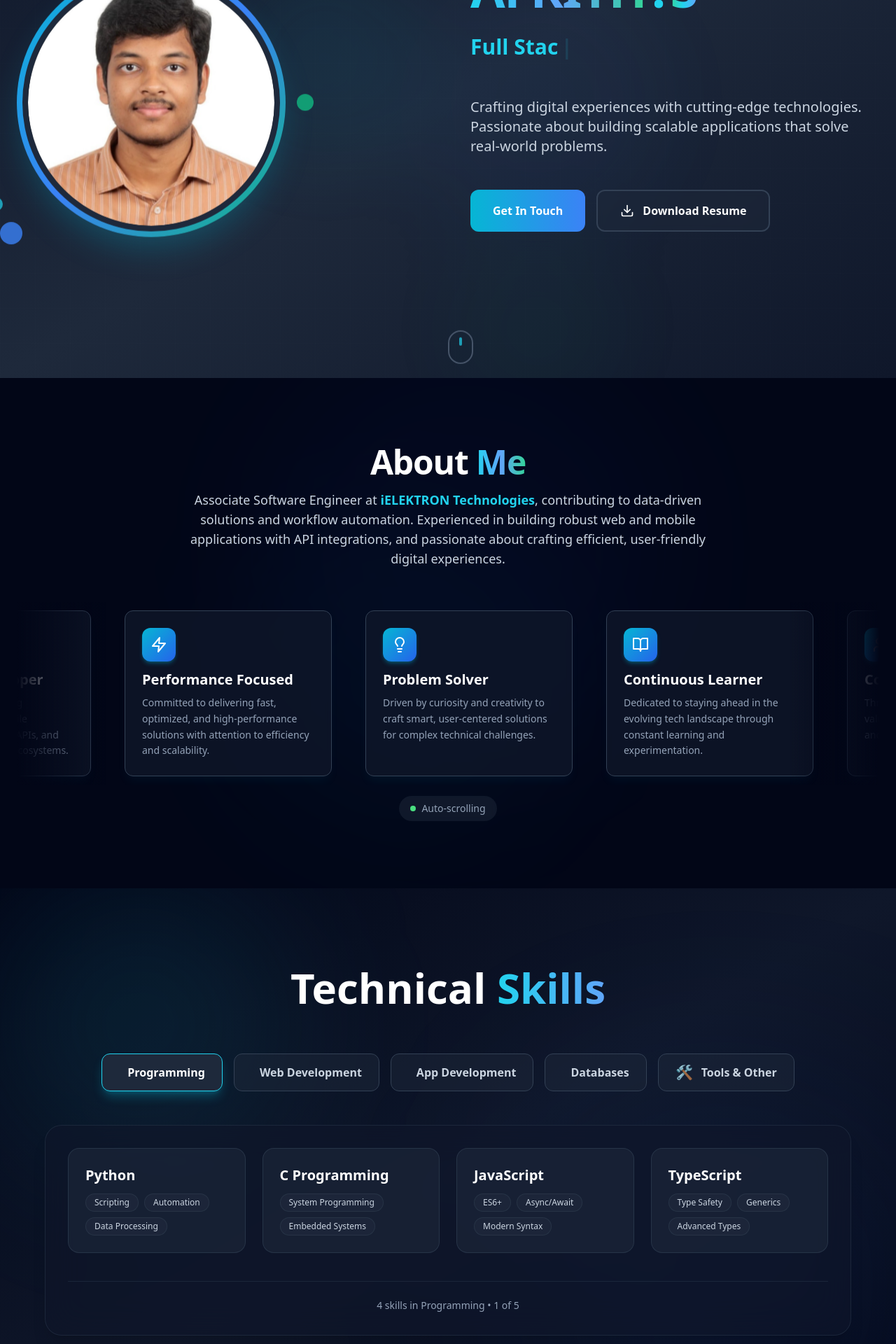
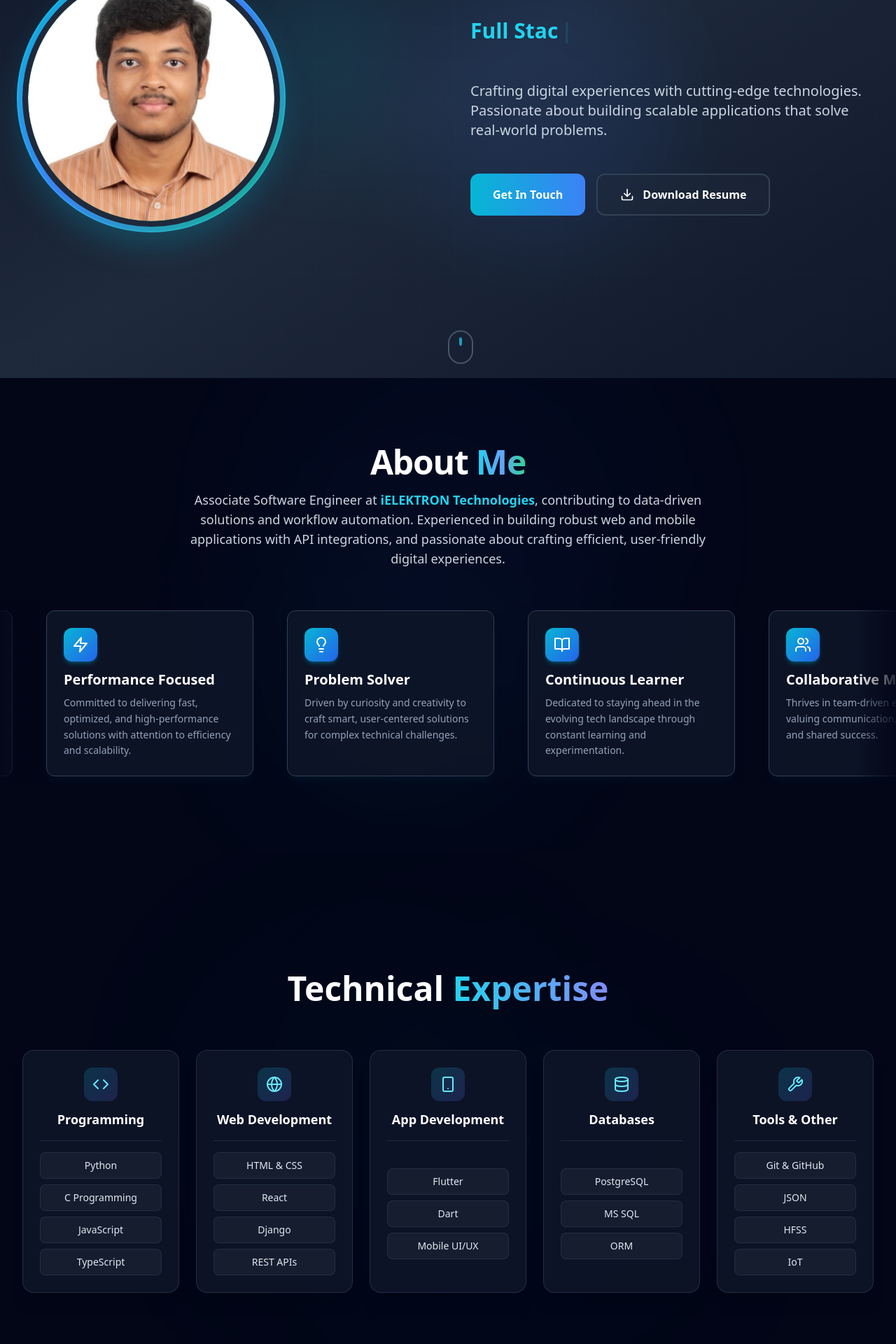
Before and after one commit to afriths/AfrithPortfolio, a React (Vite) app: page / in a window 1280 px wide. Shown: the part 260-2180 px from the top of the page at 70% size. Built offline with nearby package versions, Linux system fonts and the light colour scheme.

Commit message:
skills section ui update2, about made smooth, experience card border look, removed floating effects in home

```diff
--- a/src/components/About.tsx
+++ b/src/components/About.tsx
@@ -26,7 +26,7 @@ export default function About() {
     if (!container) return;
 
     let animationId: number;
-    const scrollSpeed = 0.5;
+    const scrollSpeed = 0.7;
 
     const animateScroll = () => {
       if (!isPaused && container && !isUserScrollingRef.current) {
@@ -109,8 +109,8 @@ export default function About() {
         {/* SCROLLABLE SECTION */}
         <div className="relative py-0 md:py-0">
           {/* Fade overlays */}
-          <div className="absolute inset-y-0 left-0 w-32 bg-gradient-to-r from-slate-950 to-transparent z-20 pointer-events-none" />
-          <div className="absolute inset-y-0 right-0 w-32 bg-gradient-to-l from-slate-950 to-transparent z-20 pointer-events-none" />
+          <div className="absolute inset-y-0 left-0 w-16 bg-gradient-to-r from-slate-950 to-transparent z-20 pointer-events-none -mx-8" />
+          <div className="absolute inset-y-0 right-0 w-16 bg-gradient-to-l from-slate-950 to-transparent z-20 pointer-events-none -mx-8" />
 
           {/* Scroll hint */}
           {showHint && (
@@ -128,7 +128,7 @@ export default function About() {
 
           <div
             ref={containerRef}
-            className="overflow-x-scroll hide-scrollbar flex space-x-6 cursor-grab active:cursor-grabbing"
+            className="overflow-x-scroll hide-scrollbar flex space-x-6 cursor-grab active:cursor-grabbing -mx-8"
             onMouseEnter={handleMouseEnter}
             onMouseLeave={handleMouseLeave}
             onScroll={handleScroll}
@@ -166,16 +166,6 @@ export default function About() {
             })}
           </div>
         </div>
-
-        {/* Status indicator */}
-        <div className="text-center mt-4">
-          <div className="inline-flex items-center space-x-2 bg-slate-800/50 backdrop-blur-sm px-4 py-2 rounded-full">
-            <div className={`w-2 h-2 rounded-full ${isPaused ? 'bg-amber-400 animate-pulse' : 'bg-green-400'}`} />
-            <span className="text-slate-400 text-sm">
-              {isPaused ? 'Paused - Scroll to explore' : 'Auto-scrolling'}
-            </span>
-          </div>
-        </div>
       </div>
 
       {/* Styles */}
--- a/src/components/Contact.tsx
+++ b/src/components/Contact.tsx
@@ -40,7 +40,7 @@ export default function Contact() {
             </h2>
             <div className="w-24 h-1 bg-gradient-to-r from-cyan-500 to-blue-500 mx-auto mb-4 md:mb-6"></div>
             <p className="text-base md:text-lg text-slate-300 max-w-2xl mx-auto px-4">
-              Let's collaborate on your next project. I'm always open to discussing new opportunities and ideas.
+              Let's collaborate on your next project. Open to discussing new opportunities and ideas.
             </p>
           </div>
 
@@ -79,9 +79,6 @@ export default function Contact() {
                 <h3 className="text-xl md:text-2xl font-bold text-white mb-3">
                   Ready to start a conversation?
                 </h3>
-                <p className="text-slate-300 text-sm md:text-base px-4">
-                  Connect with me on social media or send me an email
-                </p>
               </div>
 
               <div className="flex flex-wrap justify-center gap-3 md:gap-4 mb-6 md:mb-8">
--- a/src/components/Hero.tsx
+++ b/src/components/Hero.tsx
@@ -1,4 +1,4 @@
-import { Github, Linkedin, Mail, Download, MapPin, Calendar } from 'lucide-react';
+import { Download } from 'lucide-react';
 import { useState, useEffect, useRef } from 'react';
 import photo from '../assets/cropped.jpg';
 import resume from '../assets/Afrith_Resume.pdf';
@@ -13,11 +13,6 @@ export default function Hero() {
     'Full Stack Developer',
     'App Developer',
   ];
-
-  // const stats = [
-  //   { icon: Calendar, label: 'Experience', value: '2+ Years' },
-  //   { icon: MapPin, label: 'Location', value: 'India' },
-  // ];
 
   const scrollToSection = (id: string) => {
     document.getElementById(id)?.scrollIntoView({ behavior: 'smooth' });
@@ -61,11 +56,10 @@ export default function Hero() {
 
   return (
     <section id="home" className="min-h-screen flex items-center justify-center relative bg-gradient-to-br from-slate-900 via-slate-800 to-slate-900 overflow-hidden">
-      {/* Animated Background Elements */}
-      <div className="absolute inset-0 opacity-20">
-        <div className="absolute top-1/4 left-1/4 w-72 h-72 bg-cyan-500 rounded-full filter blur-3xl animate-pulse-slow"></div>
-        <div className="absolute bottom-1/4 right-1/4 w-96 h-96 bg-blue-500 rounded-full filter blur-3xl animate-pulse-slower"></div>
-        <div className="absolute top-3/4 left-1/2 w-64 h-64 bg-emerald-500 rounded-full filter blur-3xl animate-pulse-medium"></div>
+      {/* Clean Background Elements */}
+      <div className="absolute inset-0 opacity-10">
+        <div className="absolute top-1/4 left-1/4 w-72 h-72 bg-cyan-500 rounded-full filter blur-3xl"></div>
+        <div className="absolute bottom-1/4 right-1/4 w-96 h-96 bg-blue-500 rounded-full filter blur-3xl"></div>
       </div>
 
       {/* Grid Pattern */}
@@ -73,40 +67,33 @@ export default function Hero() {
 
       <div className="container mx-auto px-4 sm:px-6 relative z-10">
           <div className="max-w-7xl mx-auto">
-              {/* Changed gap to gap-y-12 for mobile vertical separation */}
               <div className="flex flex-col lg:flex-row items-center justify-between gap-y-0 lg:gap-x-16">
-                  {/* Left Column - Photo & Effects */}
-                  <div className="flex-1 flex justify-center lg:justify-start mt-12 lg:mt-0 ">
+                  {/* Left Column - Photo with New Effects */}
+                  <div className="flex-1 flex justify-center lg:justify-start mt-12 lg:mt-0">
                       <div className="relative group">
-                          <div className="w-64 h-64 md:w-80 md:h-80 lg:w-96 lg:h-96 rounded-full bg-gradient-to-br from-cyan-500 via-blue-500 to-emerald-500 p-2 shadow-2xl shadow-cyan-500/30 animate-float mt-4">
-                              <div className="w-full h-full rounded-full bg-slate-800 p-2">
+                          {/* Main Photo Container with Glow and Scale Effects */}
+                          <div className="w-64 h-64 md:w-80 md:h-80 lg:w-96 lg:h-96 rounded-full bg-gradient-to-br from-cyan-500 via-blue-500 to-emerald-500 p-2 shadow-2xl shadow-cyan-500/30 transition-all duration-700 group-hover:shadow-cyan-500/50 group-hover:scale-105">
+                              <div className="w-full h-full rounded-full bg-slate-800 p-2 overflow-hidden">
                                   <img
                                     src={photo}
                                     alt="Afrith S"
-                                    className="w-full h-full rounded-full object-cover"
+                                    className="w-full h-full rounded-full object-cover transition-all duration-700"
                                   />
                               </div>
                           </div>
 
-                          {/* Floating Elements (Unchanged) */}
-                          <div className="absolute -top-6 -right-6 w-12 h-12 bg-cyan-500 rounded-full animate-bounce-slow opacity-80"></div>
-                          <div className="absolute -bottom-4 -left-6 w-8 h-8 bg-blue-500 rounded-full animate-bounce-medium opacity-80"></div>
-                          <div className="absolute top-1/2 -right-10 w-6 h-6 bg-emerald-500 rounded-full animate-bounce-fast opacity-80"></div>
-                          <div className="absolute bottom-8 -left-10 w-5 h-5 bg-cyan-400 rounded-full animate-bounce-slow opacity-70"></div>
+                          {/* Animated Ring Effects */}
+                          <div className="absolute inset-0 rounded-full border-2 border-cyan-400/30 group-hover:border-cyan-400/50 transition-all duration-1000 group-hover:scale-110 group-hover:rotate-180"></div>
+                          <div className="absolute inset-4 rounded-full border border-emerald-400/20 group-hover:border-emerald-400/40 transition-all duration-700 group-hover:scale-105 group-hover:-rotate-90"></div>
+
+
                       </div>
                   </div>
 
                   {/* Right Column - Content */}
                   <div className="flex-1 text-center lg:text-left">
-                      {/* Badge (Unchanged) */}
-                      <div className="inline-flex items-center gap-2 px-4 py-2 mb-6">
-                          {/* Content */}
-                      </div>
-
                       {/* Name with Beautiful Styling */}
-                      {/* Reduced margin-bottom from mb-8 to mb-4 on mobile */}
                       <div className="mb-4 md:mb-8">
-                          {/* Reduced mb-4 to mb-2 on mobile */}
                           <h1 className="text-4xl sm:text-5xl md:text-6xl lg:text-7xl font-bold text-white tracking-tight mb-2">
                               <span className="bg-gradient-to-r from-cyan-400 via-blue-400 to-emerald-400 bg-clip-text text-transparent">
                                   AFRITH
@@ -117,7 +104,7 @@ export default function Hero() {
                               </span>
                           </h1>
 
-                          {/* Dynamic Typing Text - Reduced height from h-16 to h-12 on mobile */}
+                          {/* Dynamic Typing Text */}
                           <div className="h-12 md:h-20 flex items-center justify-center lg:justify-start">
                               <p className="text-xl md:text-2xl lg:text-3xl text-cyan-400 font-semibold">
                                   {currentText}
@@ -127,14 +114,12 @@ export default function Hero() {
                       </div>
 
                       {/* Description */}
-                      {/* Reduced margin-bottom from mb-8 to mb-4 on mobile */}
                       <p className="text-lg md:text-xl text-slate-300 mb-4 md:mb-12 leading-relaxed max-w-2xl lg:max-w-none">
                           Crafting digital experiences with cutting-edge technologies.
                           Passionate about building scalable applications that solve real-world problems.
                       </p>
 
                       {/* CTA Buttons */}
-                      {/* Reduced margin-bottom from mb-8 to mb-4 on mobile */}
                       <div className="flex flex-wrap justify-center lg:justify-start gap-4 mb-4 md:mb-12">
                           <button
                               onClick={() => scrollToSection('contact')}
@@ -153,8 +138,6 @@ export default function Hero() {
                               Download Resume
                           </a>
                       </div>
-
-                      {/* Social Links - Removed as requested */}
                   </div>
               </div>
           </div>
@@ -171,61 +154,12 @@ export default function Hero() {
       </div>
 
       <style jsx>{`
-        @keyframes float {
-          0%, 100% { transform: translateY(0px); }
-          50% { transform: translateY(-20px); }
-        }
         @keyframes blink {
           0%, 100% { opacity: 1; }
           50% { opacity: 0; }
         }
-        @keyframes pulse-slow {
-          0%, 100% { opacity: 0.2; }
-          50% { opacity: 0.4; }
-        }
-        @keyframes pulse-medium {
-          0%, 100% { opacity: 0.15; }
-          50% { opacity: 0.3; }
-        }
-        @keyframes pulse-slower {
-          0%, 100% { opacity: 0.1; }
-          50% { opacity: 0.25; }
-        }
-        @keyframes bounce-slow {
-          0%, 100% { transform: translateY(0); }
-          50% { transform: translateY(-10px); }
-        }
-        @keyframes bounce-medium {
-          0%, 100% { transform: translateY(0); }
-          50% { transform: translateY(-8px); }
-        }
-        @keyframes bounce-fast {
-          0%, 100% { transform: translateY(0); }
-          50% { transform: translateY(-6px); }
-        }
-        .animate-float {
-          animation: float 6s ease-in-out infinite;
-        }
         .animate-blink {
           animation: blink 1s infinite;
-        }
-        .animate-pulse-slow {
-          animation: pulse-slow 4s ease-in-out infinite;
-        }
-        .animate-pulse-medium {
-          animation: pulse-medium 3s ease-in-out infinite;
-        }
-        .animate-pulse-slower {
-          animation: pulse-slower 5s ease-in-out infinite;
-        }
-        .animate-bounce-slow {
-          animation: bounce-slow 3s infinite;
-        }
-        .animate-bounce-medium {
-          animation: bounce-medium 2s infinite;
-        }
-        .animate-bounce-fast {
-          animation: bounce-fast 1.5s infinite;
         }
       `}</style>
     </section>
--- a/src/components/Skills.tsx
+++ b/src/components/Skills.tsx
@@ -1,9 +1,23 @@
 import React from "react";
+import { Code, Globe, Smartphone, Database, Wrench as ToolIcon, LucideIcon } from 'lucide-react';
 
-export default function Skills() {
-  const skillCategories = [
+// --- Type Definitions ---
+interface Skill {
+  name: string;
+  description: string;
+}
+
+interface SkillCategory {
+  category: string;
+  Icon: LucideIcon;
+  skills: Skill[];
+}
+
+// --- Data Refactor for Icons and Categories ---
+const skillCategories: SkillCategory[] = [
   {
     category: "Programming",
+    Icon: Code,
     skills: [
       { name: "Python", description: "Scripting, Automation, Data Processing" },
       { name: "C Programming", description: "System Programming, Embedded Systems" },
@@ -13,6 +27,7 @@ export default function Skills() {
   },
   {
     category: "Web Development",
+    Icon: Globe,
     skills: [
       { name: "HTML & CSS", description: "Semantic HTML, Flexbox, Grid, Responsive" },
       { name: "React", description: "Hooks, Context API, Component Architecture" },
@@ -22,15 +37,16 @@ export default function Skills() {
   },
   {
     category: "App Development",
+    Icon: Smartphone,
     skills: [
       { name: "Flutter", description: "Cross-platform, Widget Architecture" },
       { name: "Dart", description: "Object-oriented, Asynchronous Programming" },
       { name: "Mobile UI/UX", description: "Material Design, iOS Guidelines" },
-        { name: "React Native", description: "Native Modules, Cross-platform" },
     ],
   },
   {
     category: "Databases",
+    Icon: Database,
     skills: [
       { name: "PostgreSQL", description: "Database Design, Optimization, Transactions" },
       { name: "MS SQL", description: "Stored Procedures, Query Optimization" },
@@ -39,7 +55,7 @@ export default function Skills() {
   },
   {
     category: "Tools & Other",
-      icon: "🛠️",
+    Icon: ToolIcon,
     skills: [
       { name: "Git & GitHub", description: "Version Control, CI/CD, Collaboration" },
       { name: "JSON", description: "Data Serialization, API Communication" },
@@ -49,116 +65,76 @@ export default function Skills() {
   },
 ];
 
-  const [activeCategory, setActiveCategory] = React.useState(0);
-  const [hoveredSkill, setHoveredSkill] = React.useState<number | null>(null);
-
+// Main Component
+export default function Skills(): JSX.Element {
   return (
     <section
       id="skills"
-      className="min-h-screen py-20 md:py-28 bg-gradient-to-br from-slate-950 via-slate-900 to-slate-950 relative overflow-hidden"
+      className="min-h-screen py-16 md:py-24 bg-slate-950 relative overflow-hidden font-sans flex items-center"
     >
-      {/* Background Glow */}
-      <div className="absolute inset-0">
-        <div className="absolute top-0 left-0 w-[400px] h-[400px] bg-cyan-400/10 rounded-full blur-[120px] animate-float" />
-        <div className="absolute bottom-0 right-0 w-[500px] h-[500px] bg-blue-500/10 rounded-full blur-[140px] animate-float-delayed" />
+      {/* Dynamic Background Glows */}
+      <div className="absolute inset-0 z-0 opacity-50">
+        <div className="absolute top-1/4 left-1/4 w-96 h-96 bg-cyan-500/10 rounded-full blur-[150px] animate-float" />
+        <div className="absolute bottom-1/4 right-1/4 w-80 h-80 bg-blue-500/10 rounded-full blur-[160px] animate-float-delayed" />
       </div>
 
-      <div className="container mx-auto px-6 lg:px-8 relative z-10">
+      <div className="container mx-auto px-6 lg:px-8 relative z-10 max-w-7xl">
         {/* Header */}
-        <div className="text-center mb-16">
-          <h2 className="text-4xl md:text-5xl lg:text-6xl font-bold text-white mb-6">
-            Technical{" "}
-            <span className="bg-gradient-to-r from-cyan-400 to-blue-400 bg-clip-text text-transparent">
-              Skills
-            </span>
+        <header className="text-center mb-16">
+          <h2 className="text-4xl md:text-5xl font-extrabold text-white mb-2">
+            Technical <span className="bg-gradient-to-r from-cyan-400 to-indigo-400 bg-clip-text text-transparent">Expertise</span>
           </h2>
+        </header>
+
+        {/* 5 Categories in Single Row - Compact Layout */}
+        <div className="grid grid-cols-1 md:grid-cols-2 lg:grid-cols-5 gap-6 max-w-7xl mx-auto">
+          {skillCategories.map((categoryData: SkillCategory, index: number) => (
+            <div
+              key={index}
+              className="group p-6 bg-slate-900/80 rounded-2xl border border-slate-700/60 shadow-xl transition-all duration-300 hover:border-cyan-500/50 hover:shadow-cyan-500/20 backdrop-blur-sm flex flex-col h-full hover:scale-105"
+            >
+              {/* Category Header - More Compact */}
+              <div className="flex flex-col items-center text-center mb-4 pb-4 border-b border-slate-700/50">
+                <div className="p-3 rounded-xl bg-gradient-to-br from-cyan-500/20 to-indigo-500/20 mb-3 group-hover:from-cyan-500/30 group-hover:to-indigo-500/30 transition-all">
+                  <categoryData.Icon className="h-6 w-6 text-cyan-300" />
+                </div>
+                <h3 className="text-lg font-bold text-white">
+                  {categoryData.category}
+                </h3>
               </div>
 
-        {/* Category Buttons */}
-        <div className="flex flex-wrap justify-center gap-4 mb-12">
-          {skillCategories.map((category, index) => (
-            <button
-              key={index}
-              onClick={() => setActiveCategory(index)}
-              className={`flex items-center gap-3 px-6 py-3 rounded-xl transition-all duration-300 ${
-                activeCategory === index
-                  ? "bg-slate-800 text-white border border-cyan-400 shadow-cyan-500/30 shadow-lg"
-                  : "bg-slate-800/50 text-slate-300 hover:bg-slate-700 border border-slate-700"
-              }`}
+              {/* Skills List - Vertical Stack */}
+              <div className="flex flex-col gap-2 flex-1 justify-center">
+                {categoryData.skills.map((skill: Skill, skillIndex: number) => (
+                  <div
+                    key={skillIndex}
+                    className="px-3 py-2 bg-slate-800/50 text-slate-200 text-sm font-medium rounded-lg border border-slate-700/50 hover:bg-cyan-900/20 hover:border-cyan-400/30 hover:text-cyan-300 transition-all duration-200 group-hover:scale-105 group-hover:translate-x-1"
+                    style={{ transitionDelay: `${skillIndex * 50}ms` }}
                   >
-              <span className="text-xl">{category.icon}</span>
-              <span className="font-semibold">{category.category}</span>
-            </button>
+                    <div className="flex items-center justify-center">
+                      <span>{skill.name}</span>
+                    </div>
+                  </div>
                 ))}
               </div>
-
-        {/* Column-based Skill Display */}
-        <div className="max-w-6xl mx-auto bg-slate-900/60 backdrop-blur-xl border border-slate-700/40 rounded-3xl p-8 shadow-xl">
-
-          <div className="grid grid-cols-1 md:grid-cols-4 gap-6">
-            {skillCategories[activeCategory].skills.map((skill, index) => (
-              <div
-                key={index}
-                onMouseEnter={() => setHoveredSkill(index)}
-                onMouseLeave={() => setHoveredSkill(null)}
-                className="group relative p-6 rounded-2xl bg-slate-800/60 border border-slate-700/60 hover:border-cyan-400/30 transition-all duration-500 hover:-translate-y-1 hover:shadow-xl"
-              >
-                <h4 className="text-xl font-semibold text-white mb-3 group-hover:text-cyan-400 transition-colors duration-300">
-                  {skill.name}
-                </h4>
-
-                <div className="flex flex-wrap gap-2">
-                  {skill.description.split(", ").map((tag, tagIndex) => (
-                    <span
-                      key={tagIndex}
-                      className="px-3 py-1 bg-slate-800/80 text-slate-300 text-xs rounded-full border border-slate-700/50 group-hover:border-cyan-400/20 group-hover:text-cyan-300 transition-all duration-300"
-                    >
-                      {tag}
-                    </span>
-                  ))}
-                </div>
-
-                {/* Subtle Glow */}
-                {hoveredSkill === index && (
-                  <div className="absolute inset-0 rounded-2xl bg-cyan-500/5 blur-md pointer-events-none"></div>
-                )}
             </div>
           ))}
         </div>
 
-          {/* Footer */}
-          <div className="mt-10 pt-6 border-t border-slate-700/40 text-center text-slate-400 text-sm">
-            {skillCategories[activeCategory].skills.length} skills in{" "}
-            {skillCategories[activeCategory].category} •{" "}
-            {activeCategory + 1} of {skillCategories.length}
-          </div>
-        </div>
       </div>
 
-      {/* Animations */}
+      {/* Style for custom animations */}
       <style jsx>{`
         @keyframes float {
-          0%, 100% {
-            transform: translateY(0px);
-          }
-          50% {
-            transform: translateY(-20px);
-          }
+          0%, 100% { transform: translateY(0px) translateX(0px); }
+          50% { transform: translateY(-30px) translateX(20px); }
         }
         @keyframes float-delayed {
-          0%, 100% {
-            transform: translateY(0px);
+          0%, 100% { transform: translateY(0px) translateX(0px); }
+          50% { transform: translateY(30px) translateX(-20px); }
         }
-          50% {
-            transform: translateY(20px);
-          }
-        }
-        .animate-float {
-          animation: float 8s ease-in-out infinite;
-        }
-        .animate-float-delayed {
-          animation: float-delayed 10s ease-in-out infinite;
-        }
+        .animate-float { animation: float 10s ease-in-out infinite; }
+        .animate-float-delayed { animation: float-delayed 12s ease-in-out infinite; }
       `}</style>
     </section>
   );
```
Also changed, not shown: src/components/Experience.tsx (+5 -4 lines). Lines whose indentation alone changed are shown as unchanged.
